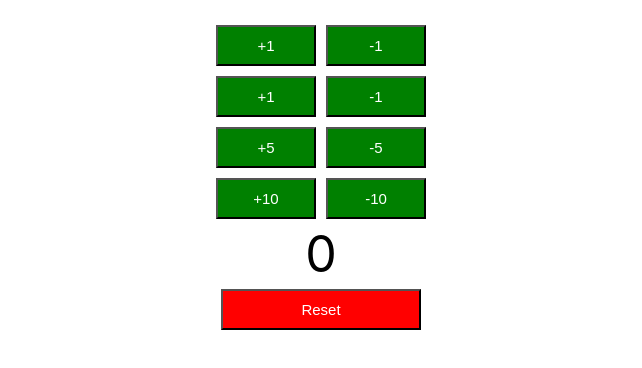
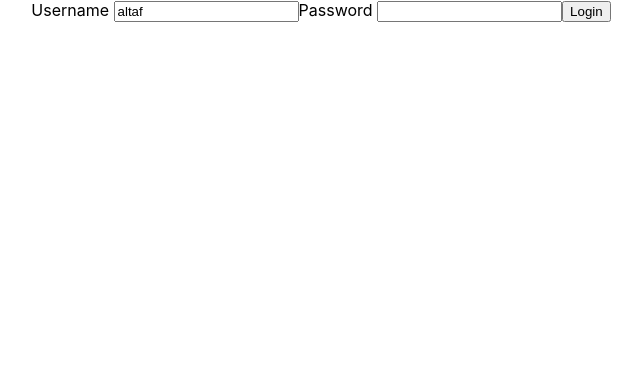
Before and after one commit to altafjava/react-todo-app, a React (Create React App) app: page / in a window 1280 px wide. Shown: the top 368 px of the page, without its empty margins (319-961 px from the left). Built offline with nearby package versions, Linux system fonts and the light colour scheme.

Commit message:
LoginComponent created

```diff
--- a/src/App.js
+++ b/src/App.js
@@ -1,12 +1,14 @@
 import React, { Component } from 'react';
 import './App.css';
-import Counter from './components/counter/Counter';
+// import Counter from './components/counter/Counter';
+import TodoApp from './components/todo/TodoApp'
 
 class App extends Component {
   render() {
     return (
       <div className="App">
-        <Counter />
+        {/* <Counter /> */}
+        <TodoApp />
       </div>
     );
   }
--- /dev/null
+++ b/src/components/todo/TodoApp.jsx
@@ -0,0 +1,41 @@
+import React, { Component } from 'react';
+
+class TodoApp extends Component {
+    render() {
+        return (
+            <div className="TodoApp">
+                <LoginComponent />
+            </div>
+        )
+    }
+}
+
+class LoginComponent extends Component {
+    constructor(props) {
+        super(props)
+        this.state = {
+            username: 'altaf',
+            password: ''
+        }
+        this.handleUsernameChange = this.handleUsernameChange.bind(this)
+        this.handlePasswordChange = this.handlePasswordChange.bind(this)
+    }
+    handleUsernameChange(event) {
+        console.log(event.target.value)
+        this.setState({ username: event.target.value })
+    }
+    handlePasswordChange(event) {
+        console.log(event.target.value)
+        this.setState({ password: event.target.value })
+    }
+    render() {
+        return (
+            <div>
+                Username <input type="text" name="username" value={this.state.username} onChange={this.handleUsernameChange} />
+                Password <input type="password" name="password" value={this.state.password} onChange={this.handlePasswordChange} />
+                <button>Login</button>
+            </div>
+        )
+    }
+}
+export default TodoApp
```
